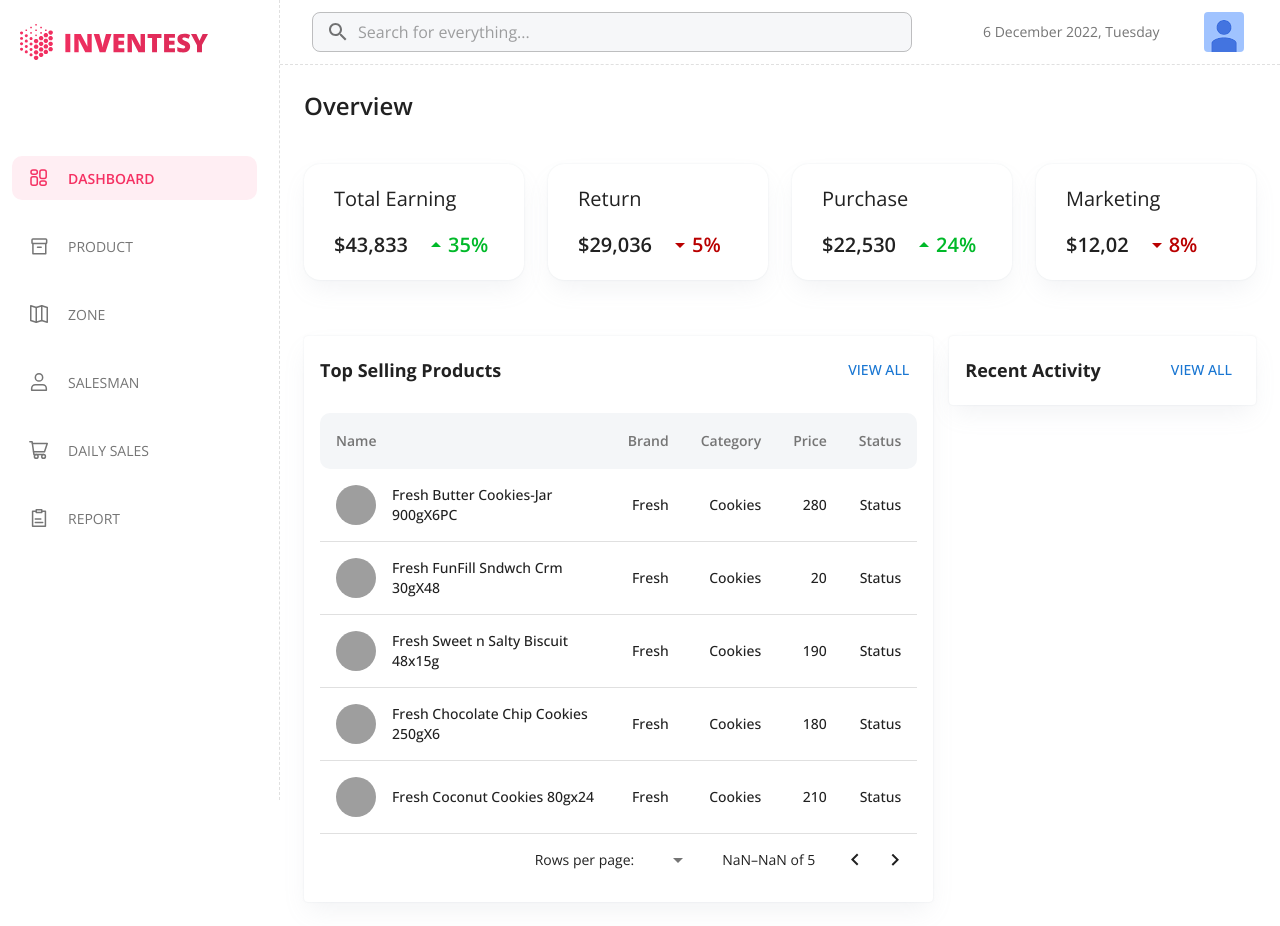
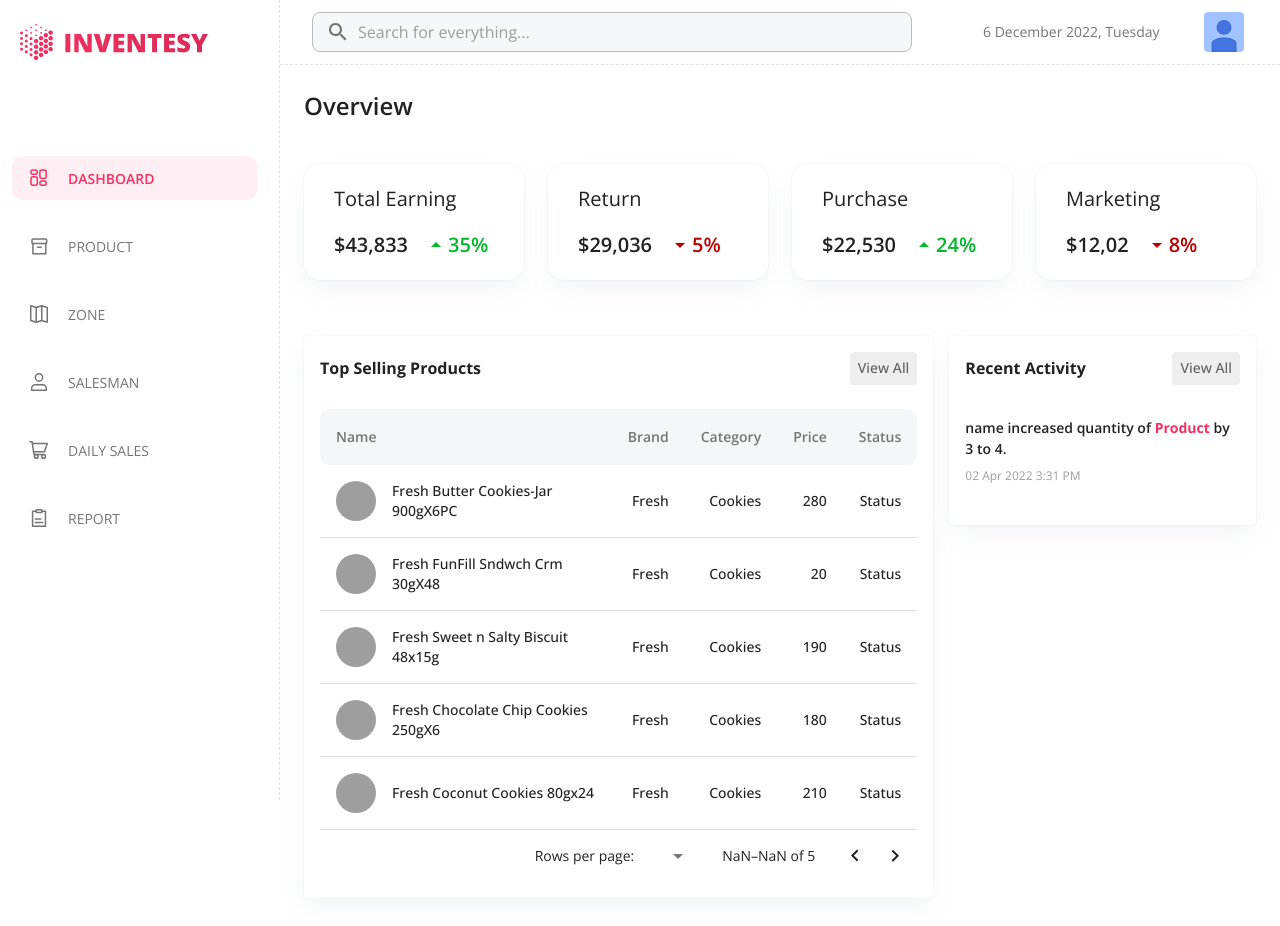
Before and after one commit to ssjisan/inventesy-dashboard, a React (Create React App) app: page / in a window 1280 px wide. Built offline with nearby package versions, Linux system fonts and the light colour scheme; grey boxes are pictures that could not be loaded.

Commit message:
recent activity added

```diff
--- a/src/Components/Dashboard/Product Table/Pagination.js
+++ b/src/Components/Dashboard/Product Table/Pagination.js
@@ -5,7 +5,7 @@ export default function Pagination({ product }) {
   return (
     <TablePagination
       count={product.length}
-      sx={{ borderBottom: "none" }}
+      sx={{ borderBottom: "none"}}
       component="div"
     />
   );
--- a/src/Components/Dashboard/Product Table/ProductTable.js
+++ b/src/Components/Dashboard/Product Table/ProductTable.js
@@ -18,19 +18,19 @@ export default function ProductTable() {
         }}
       >
         <Typography
-          sx={{ fontSize: "18px", fontWeight: 700 }}
+          sx={{ fontSize: "16px", fontWeight: 700 }}
           color="text.1000"
         >
           Top Selling Products
         </Typography>
-        <Button>View All</Button>
+        <Button sx={{padding:"4px 8px", backgroundColor:"text.200", color:"text.900", textTransform:"none"}}>View All</Button>
       </Box>
       <TableContainer sx={{ mt: 3 }}>
         <Table>
           <TableHeader />
           <TableContant product={product} />
         </Table>
-          <Pagination product={product} />
+        <Pagination product={product} />
       </TableContainer>
     </Box>
   );
--- a/src/Components/Dashboard/RecentActivity.js
+++ b/src/Components/Dashboard/RecentActivity.js
@@ -1,4 +1,4 @@
-import { Box, Button,  Typography } from "@mui/material";
+import { Box, Button, Typography } from "@mui/material";
 import React from "react";
 
 export default function RecentActivity() {
@@ -9,16 +9,31 @@ export default function RecentActivity() {
           display: "flex",
           justifyContent: "space-between",
           alignItems: "center",
+          mb: 4,
         }}
       >
         <Typography
-          sx={{ fontSize: "18px", fontWeight: 700 }}
+          sx={{ fontSize: "16px", fontWeight: 700 }}
           color="text.1000"
         >
           {" "}
           Recent Activity
         </Typography>
-        <Button>View All</Button>
+        <Button sx={{padding:"4px 8px", backgroundColor:"text.200", color:"text.900", textTransform:"none"}}>View All</Button>
+      </Box>
+      <Box sx={{ display: "flex", flexDirection: "column", gap: 1, mb:3 }}>
+        <Typography sx={{ fontWeight: 600, fontSize: "14px" }}>
+          {"name"} increased quantity of{" "}
+          <span style={{ fontWeight: 700, color: "#F53062" }}>
+            {"Product"}
+          </span>{" "}
+          by 3 to 4.
+        </Typography>
+        <Typography
+          sx={{ fontWeight: 400, fontSize: "12px", color: "text.500" }}
+        >
+          02 Apr 2022 3:31 PM
+        </Typography>
       </Box>
     </Box>
   );
--- a/src/Components/Theme/Theme.js
+++ b/src/Components/Theme/Theme.js
@@ -20,7 +20,12 @@ export default function Theme({ children }) {
         100: "#F5F5F5",
         50: "#FAFAFA",
       },
-    },
+      primary:{
+        light:"#8097AD",
+        main:"#254E75",
+        dark:"#0D3B66"
+      }
+    }
   });
   return <ThemeProvider theme={theme}> {children} </ThemeProvider>;
 }
```
